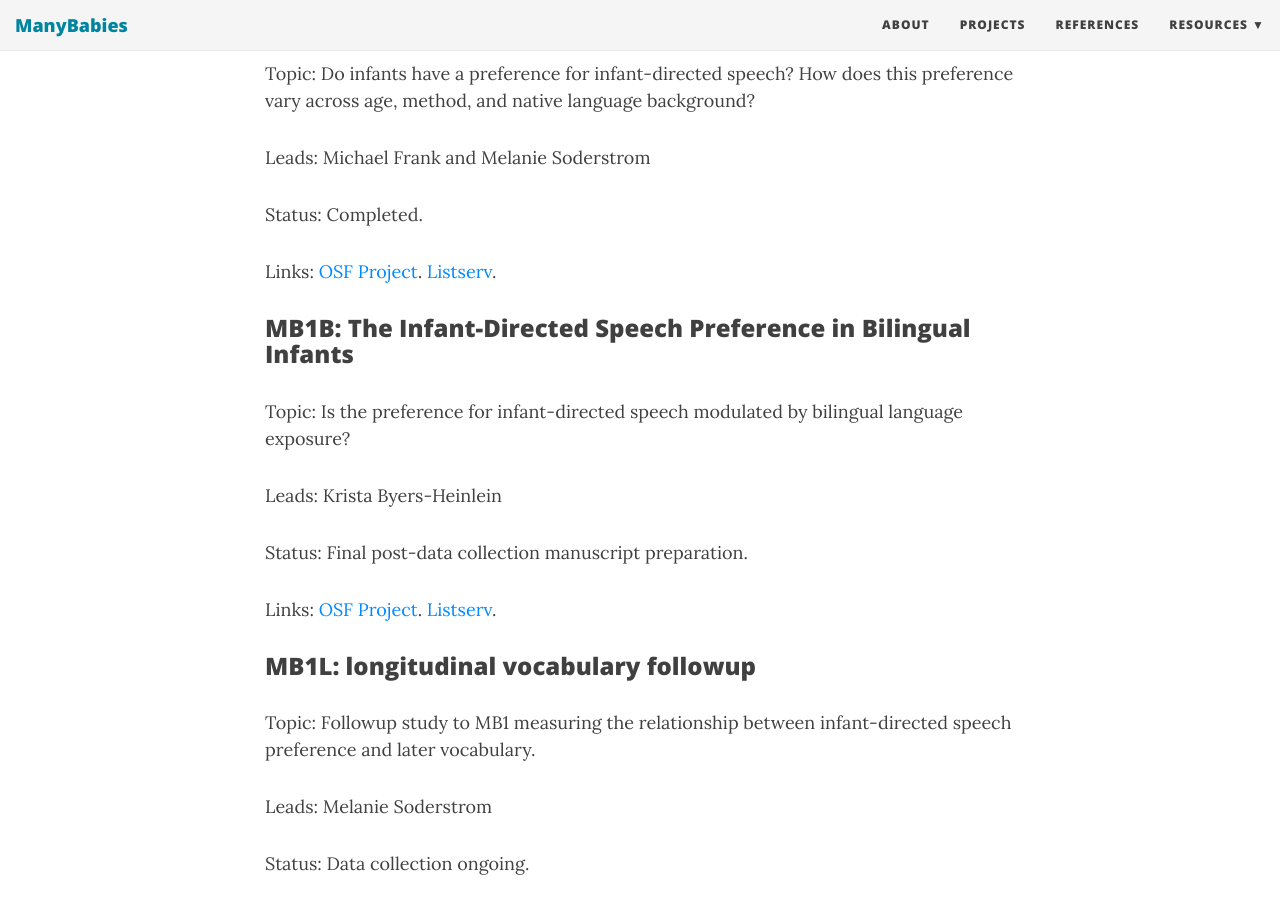
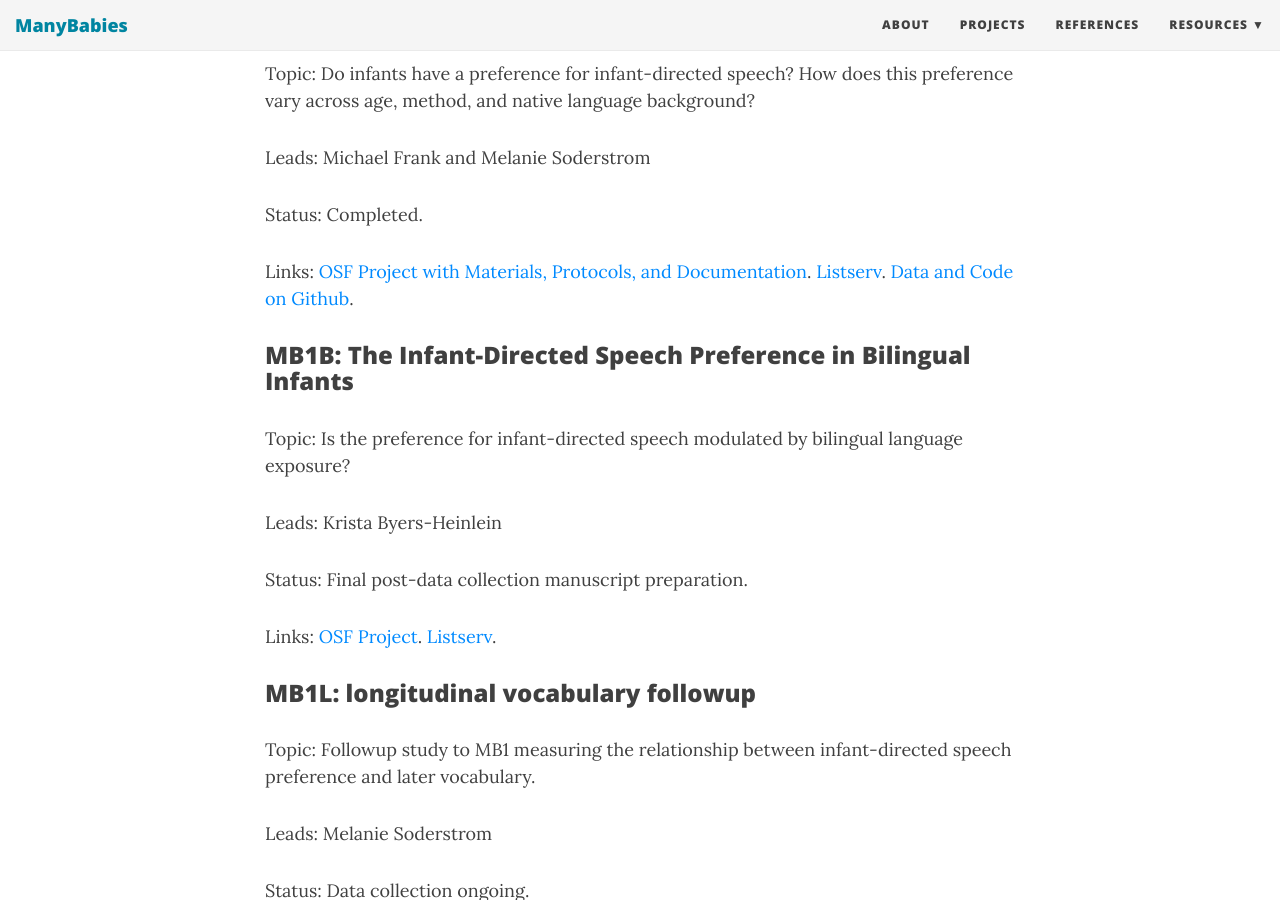
Before and after one commit to manybabies/manybabies.github.io, a Jekyll site: the page built from projects.md, in a window 1280 px wide and 900 px high, scrolled down 569 px. Built offline with Jekyll 4.4.1, drawn with Linux system fonts in a browser that asks for light colours; nearby versions of some CDN libraries.

Commit message:
Add github link, more details

```diff
--- a/projects.md
+++ b/projects.md
@@ -20,7 +20,7 @@ Leads: Michael Frank and Melanie Soderstrom
 
 Status: Completed.
 
-Links: [OSF Project](https://osf.io/re95x/). [Listserv](https://mailman.stanford.edu/mailman/listinfo/manybabies1).
+Links: [OSF Project with Materials, Protocols, and Documentation](https://osf.io/re95x/). [Listserv](https://mailman.stanford.edu/mailman/listinfo/manybabies1). [Data and Code on Github](https://github.com/manybabies/mb1-analysis-public).
 
 ### MB1B: The Infant-Directed Speech Preference in Bilingual Infants
 
```
